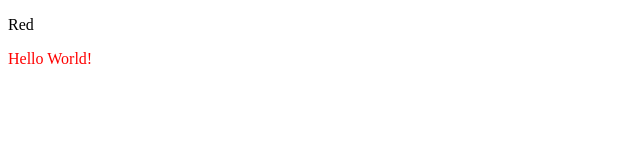
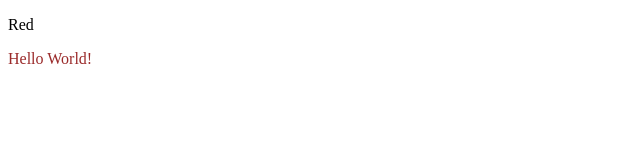
Before and after one commit to Hassan-Boulhilt/swa-advanced-vue3-components, a Vue app: page / in a window 1280 px wide. In both pictures the pointer is over the element "Hello World!". Shown: the top 160 px of the page, without its empty margins (0-640 px from the left). Built offline with nearby package versions, Linux system fonts and the light colour scheme.

Commit message:
Add Sass to component

```diff
--- a/package.json
+++ b/package.json
@@ -12,6 +12,7 @@
   },
   "devDependencies": {
     "@vitejs/plugin-vue": "^4.0.0",
+    "sass": "^1.58.2",
     "vite": "^4.0.0"
   }
 }
--- a/src/components/Greeting.vue
+++ b/src/components/Greeting.vue
@@ -14,9 +14,13 @@ export default {
   },
 };
 </script>
-<style scoped>
+<style scoped lang="scss">
 p {
     color:red;
+
+    &:hover {
+        color: darken($color: #CC4444, $amount: 15%)
+    }
 }
 
 </style>
```
Also changed, not shown: 1 other file (tests, documents, lock files or other folders).
